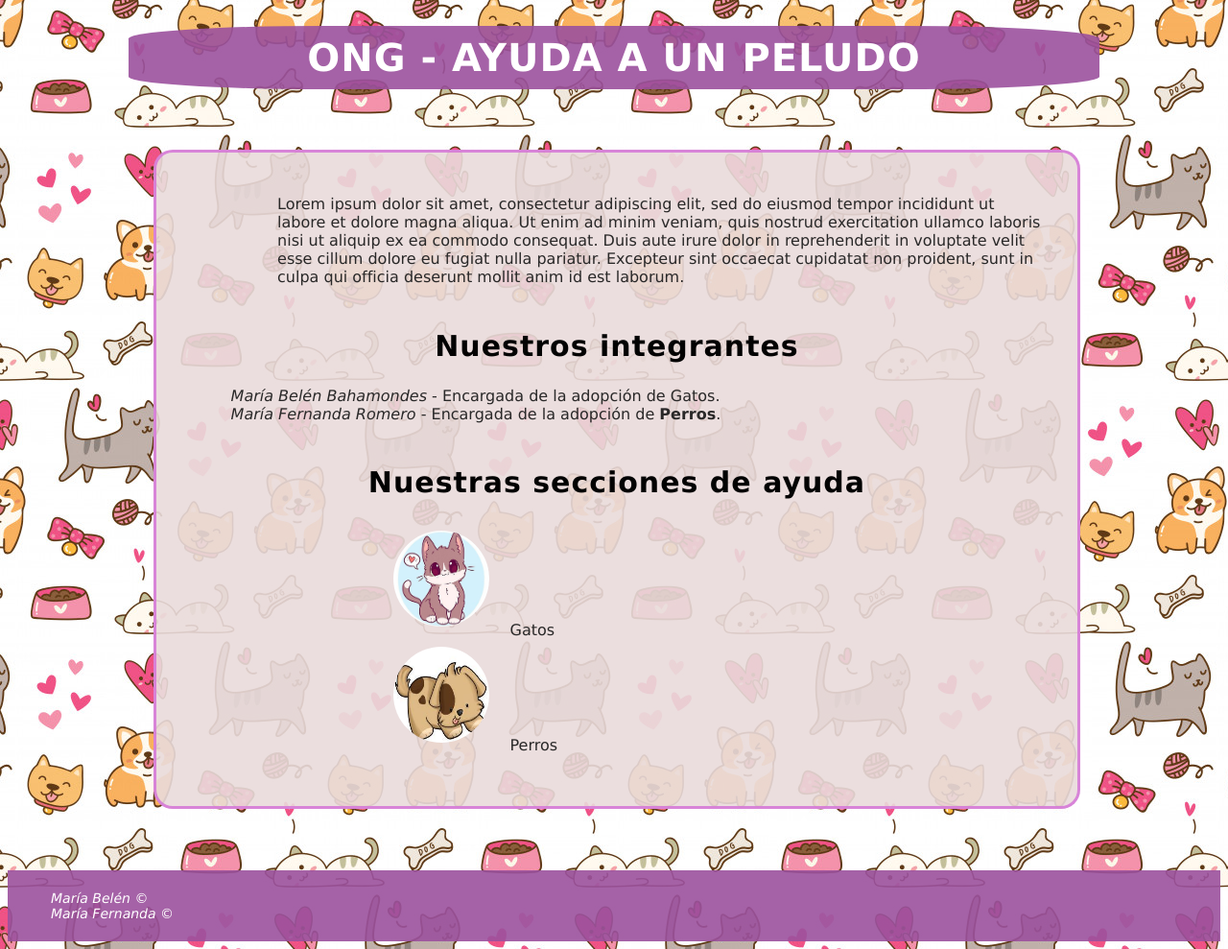
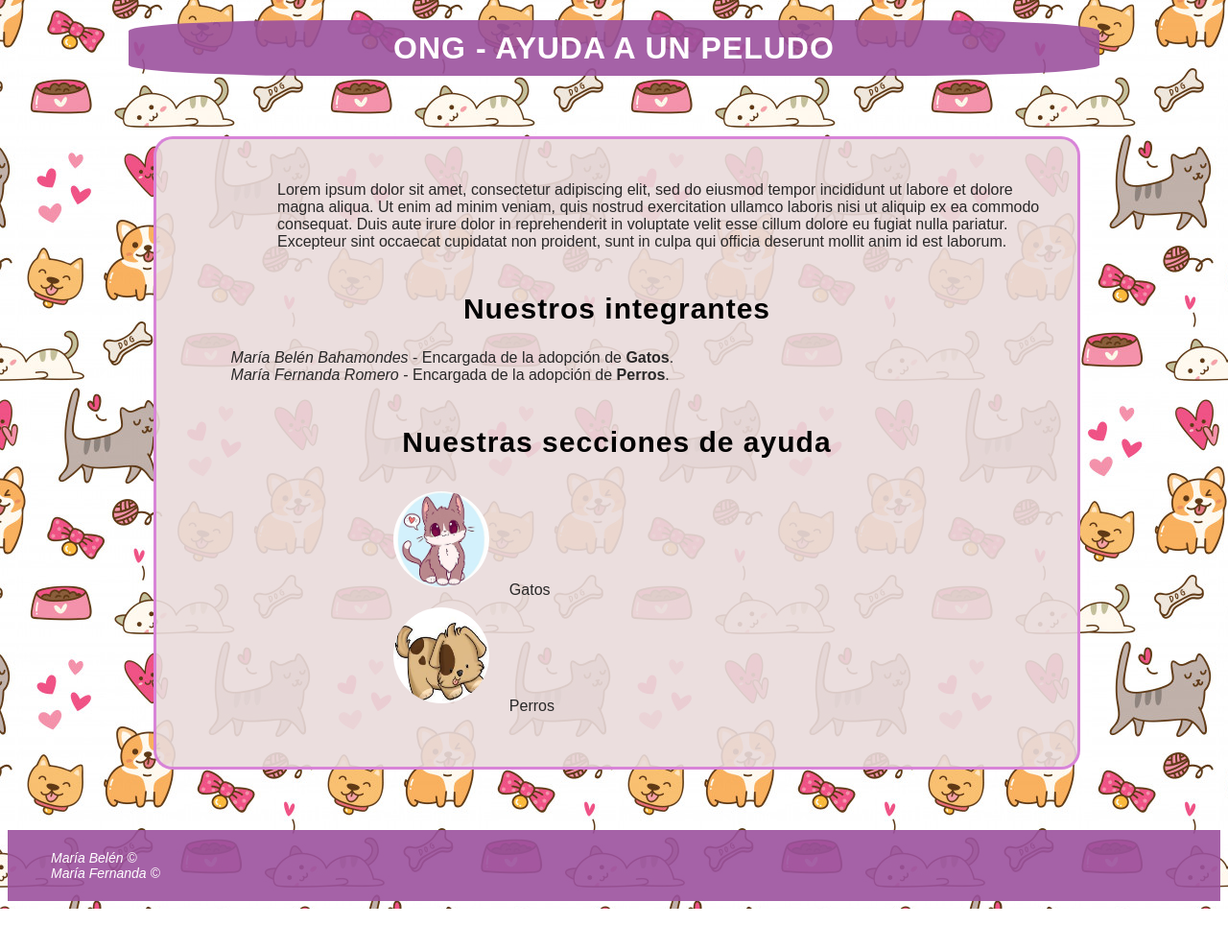
Before and after one commit to MariaBhamondes/1.2.4-Actividad-Formativa-Creaci-n-y-uso-de-las-hojas-de-estilo, a plain HTML site: page views/main.html in a window 1280 px wide. Shown: the whole page at 96% size. After the commit the page ends 947 px from the top, so only its background shows below. Drawn offline with Linux system fonts and the light colour scheme.

Commit message:
Cambio de tipo de fuente, en todas las vistas

```diff
--- a/resource/style/estilos.css
+++ b/resource/style/estilos.css
@@ -1,6 +1,6 @@
 .fondo-body{
     background-image: url(../img/fondo.jpg);
-    /*background-color: rgb(114, 111, 111);*/
+    /*background-color: #333333;*/
 }
 .fondo-container{
     background-color:  rgba(233, 219, 219, 0.9);
@@ -44,8 +44,7 @@ header h1{
 h1{
     letter-spacing: 1px;
     color: rgb(2, 2, 2);
-    font-family: 'Lucida Sans', 'Lucida Sans Regular', 'Lucida Grande', 'Lucida Sans Unicode', Geneva, Verdana, sans-serif;
-    font-size: 40px;
+    font-family: sans-serif;
     text-align: center;
     padding-top: 1%;
     padding-bottom: 1%;
@@ -54,14 +53,14 @@ h1{
 h2{
     letter-spacing: 1px;
     color: rgb(2, 2, 2);
-    font-family: 'Lucida Sans', 'Lucida Sans Regular', 'Lucida Grande', 'Lucida Sans Unicode', Geneva, Verdana, sans-serif;
+    font-family: sans-serif;
     font-size: 30px;
     text-align: center;
     margin-top: 5%;
 }
 
 .font{
-    font-family: 'Lucida Sans', 'Lucida Sans Regular', 'Lucida Grande', 'Lucida Sans Unicode', Geneva, Verdana, sans-serif;
+    font-family: sans-serif;
     font-size: 16px;
     color: rgb(41, 40, 40);
 }
@@ -87,7 +86,7 @@ a:link, a:visited, a:active{
     border-radius: 20%;
     float: right;
     color: white;
-    font-family: 'Lucida Sans', 'Lucida Sans Regular', 'Lucida Grande', 'Lucida Sans Unicode', Geneva, Verdana, sans-serif;
+    font-family: sans-serif;
     font-size: 16px;
     margin-right: 2%;
 }
@@ -104,7 +103,7 @@ footer{
 
 .integrantes{
     color: white;
-    font-family: 'Lucida Sans', 'Lucida Sans Regular', 'Lucida Grande', 'Lucida Sans Unicode', Geneva, Verdana, sans-serif;
+    font-family: sans-serif;
     font-size: 14px;
 }
 
@@ -135,8 +134,6 @@ img{
     border-radius: 100%;
     margin-right:8%;
     margin-top: 10%;
-
-
 }
 
 h3{
--- a/views/main.html
+++ b/views/main.html
@@ -33,7 +33,7 @@
                     <!-- i : cursiva -->
                     <!-- u : subrayado -->
                     <!-- b : negrita -->
-                    <li> <i> María Belén Bahamondes </i> - Encargada de la adopción de <b></b> Gatos</b>. </li>
+                    <li> <i> María Belén Bahamondes </i> - Encargada de la adopción de <b> Gatos</b>. </li>
                     <li> <i> María Fernanda Romero </i> - Encargada de la adopción de <b> Perros</b>. </li>
                 </ul>
             </div>
```
